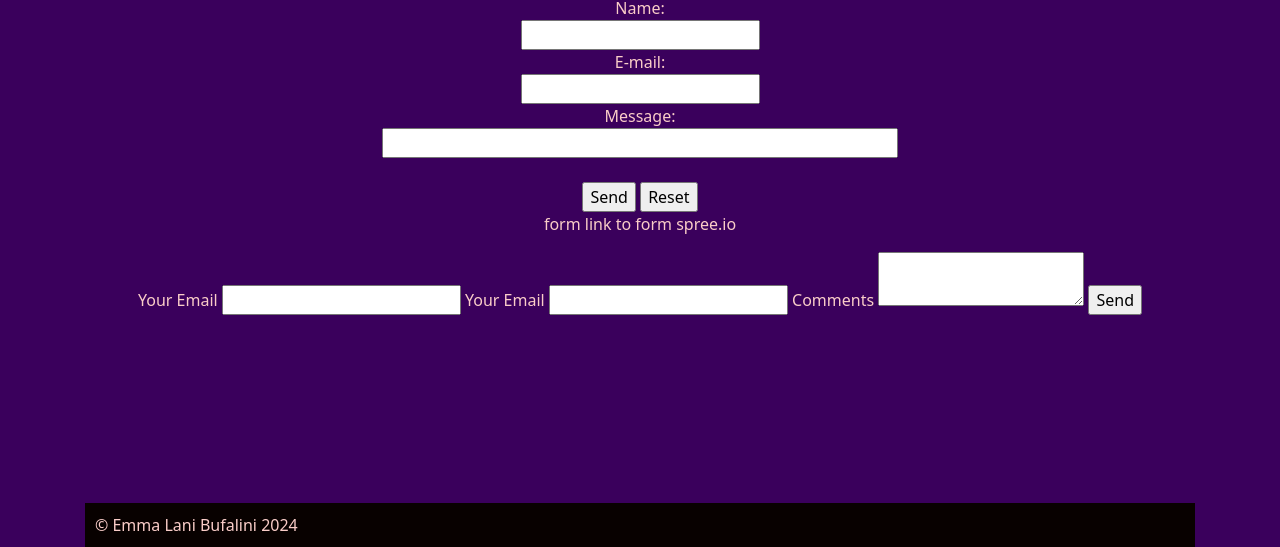
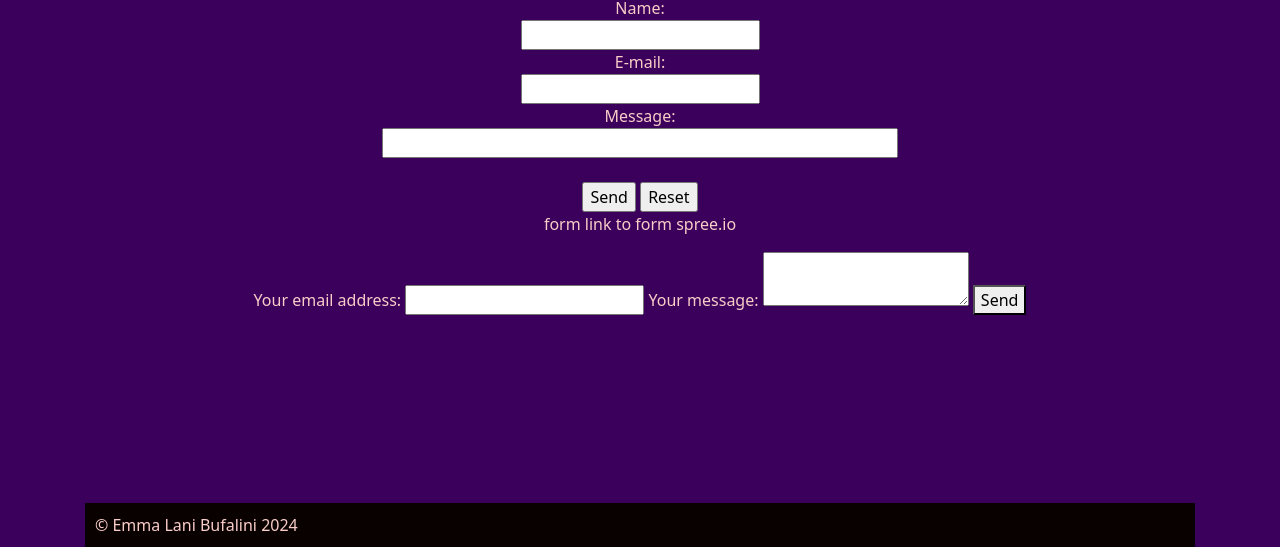
Before and after one commit to Emmalani3/homepage, a plain HTML site: page contact.html in a window 1280 px wide. Shown: the part 303-850 px from the top of the page. Drawn offline with nearby package versions, Linux system fonts and the light colour scheme.

Commit message:
Update contact.html

```diff
--- a/contact.html
+++ b/contact.html
@@ -66,14 +66,18 @@
         <input type="reset" value="Reset">
         </form>
         <p>form link to form spree.io</p>
-        <form action="http://formspree.io/emma.bufalini@gmail.com"  method="post" enctype="text/plain">
-            <label for="title">Your Email</label>
-            <input type="text" name="title" id="title">
-            <label for="_replyto">Your Email</label>
-            <input type="email" name="_replyto" id="_replyto">
-            <label for="body">Comments</label>
-            <textarea name="body" id="body"></textarea>
-            <input type="submit" value="Send">
+
+        <form action="https://formspree.io/f/mjkwbbjn" method="POST">
+          <label>
+            Your email address:
+            <input type="email" name="email">
+          </label>
+          <label>
+            Your message:
+            <textarea name="message"></textarea>
+          </label>
+          <!-- your other form fields go here -->
+          <button type="submit">Send</button>
         </form>
     </center>
     </main>
```
